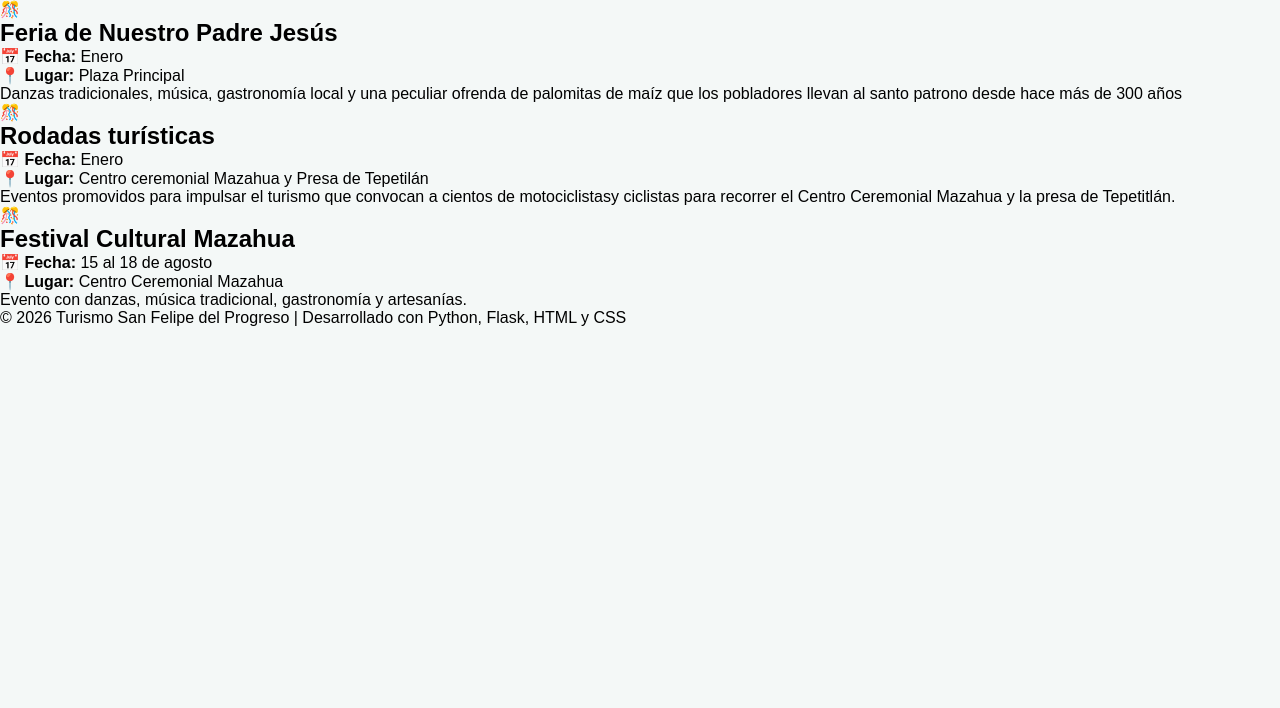
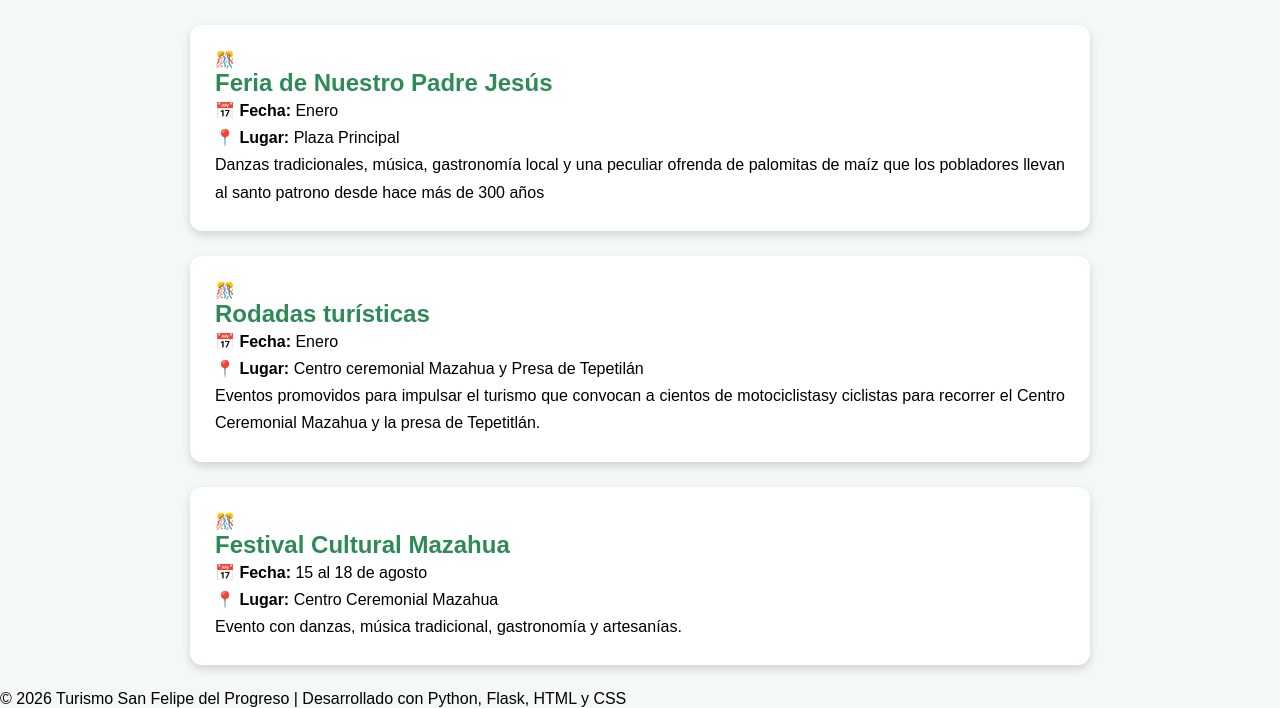
Before and after one commit to LilaVelazquez/Mi_pagina, a Flask app: page /eventos in a window 1280 px wide. Shown: the part 108-816 px from the top of the page. Before the commit the page ends 434 px from the top, so only its background shows below. Run offline with Flask 3, Linux system fonts and the light colour scheme.

Commit message:
Add styles for tarjeta-evento class

```diff
--- a/static/css/styles.css
+++ b/static/css/styles.css
@@ -203,3 +203,20 @@ button{
     margin:8px 0;
 
 }
+.tarjeta-evento{
+    max-width:900px;
+    margin:25px auto;
+    background:white;
+    padding:25px;
+    border-radius:12px;
+    box-shadow:0 4px 10px rgba(0,0,0,.15);
+}
+
+.tarjeta-evento h2{
+    color:#2E8B57;
+}
+
+.tarjeta-evento p{
+    line-height:1.7;
+    text-align:justify;
+}
```
